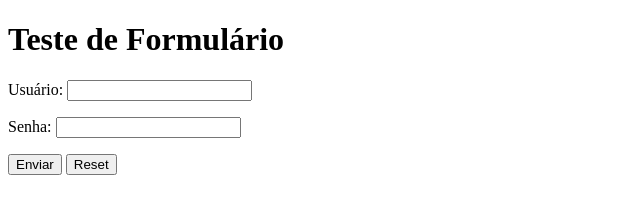
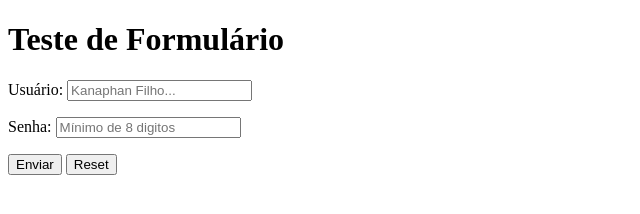
Before and after one commit to raphaelsobral/html-css, a plain HTML site: page exercicios/ex25/form002.html in a window 1280 px wide. Shown: the whole page, without its empty margins (0-640 px from the left). Drawn offline with Linux system fonts and the light colour scheme.

Commit message:
Exercício 2 de formulário.

```diff
--- a/exercicios/ex25/form002.html
+++ b/exercicios/ex25/form002.html
@@ -7,14 +7,14 @@
 </head>
 <body>
     <h1>Teste de Formulário</h1>
-    <form action="cadastro.js" method="post">
+    <form action="cadastro.js" method="post" autocomplete="on">
         <p>
             <label for="user">Usuário: </label>
-            <input type="text" name="usuario" id="user" required>
+            <input type="text" name="usuario" id="user" required placeholder="Kanaphan Filho..." autocomplete="username">
         </p>
         <p>
             <label for="pass">Senha: </label>
-            <input type="password" name="senha" id="pass" required>
+            <input type="password" name="senha" id="pass" required minlength="8" placeholder="Mínimo de 8 digitos">
         </p>
         <p>
             <input type="submit" value="Enviar">
```
